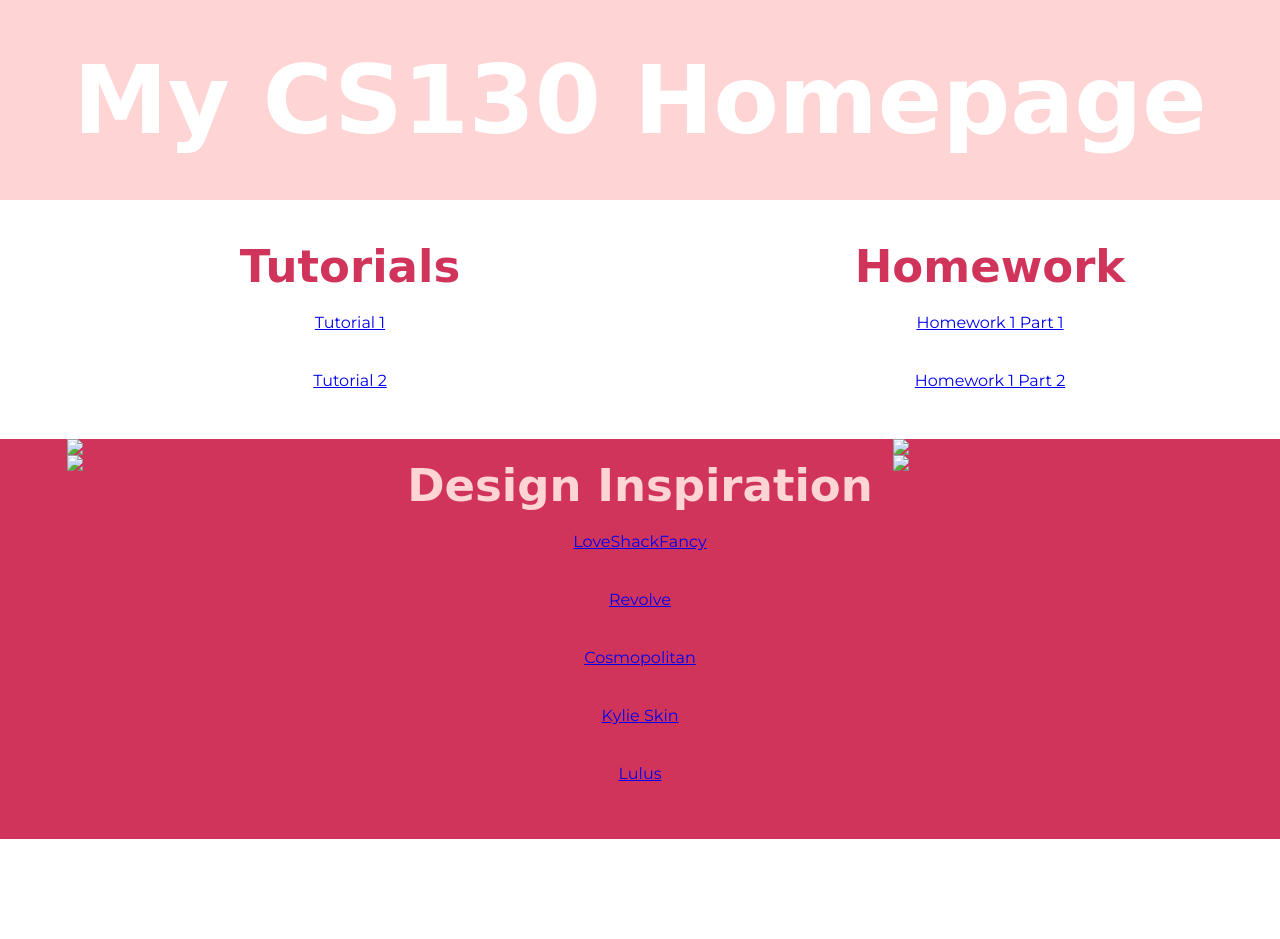
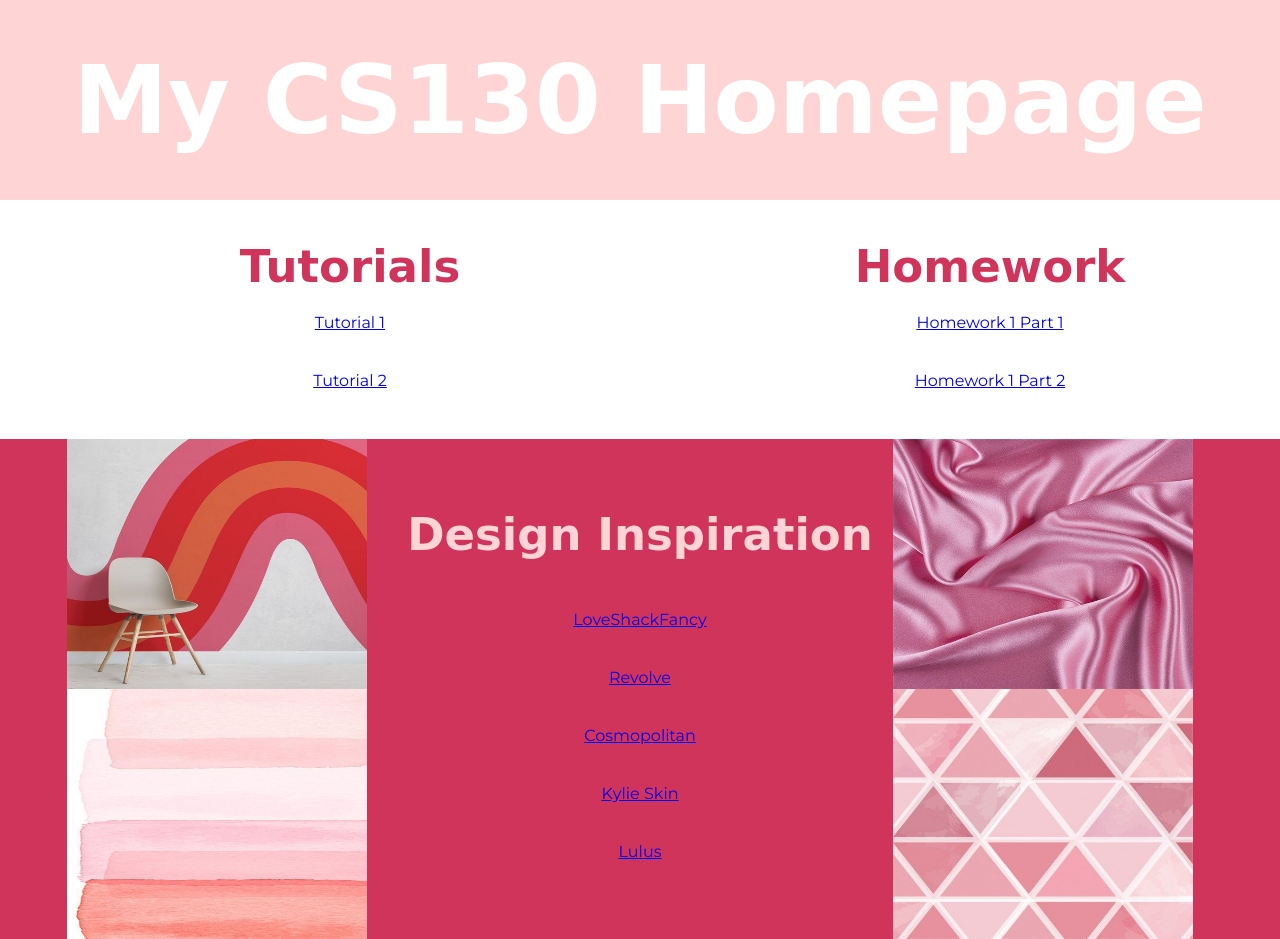
Before and after one commit to kimberlyj99/cs130-coursework, a plain HTML site: page index.html in a window 1280 px wide. Before the commit the page ends 839 px from the top, so only its background shows below. Drawn offline with Linux system fonts and the light colour scheme; a web font is replaced by a local one.

Commit message:
Submitting my Tutorial 04 files

```diff
--- a/index.html
+++ b/index.html
@@ -47,16 +47,17 @@
 
             <section class="photo-section1">
 
-                <img src="tutorial04images/inspo1">
+                <img src="tutorial04images/inspo1.jpg">
 
-                <img src="tutorial04images/inspo2">
-
+                <img src="tutorial04images/inspo3.jpg">
 
             </section>
 
             <section id="inspiration">
 
                 <h2>Design Inspiration</h2>
+
+                <br>
 
                 <a href="https://www.loveshackfancy.com">LoveShackFancy</a>
                     <br>
@@ -73,9 +74,10 @@
 
             <section class="photo-section2">
 
-                <img src="tutorial04images/inspo3">
 
-                <img src="tutorial04images/inspo4">
+                <img src="tutorial04images/inspo2.jpg">
+
+                <img src="tutorial04images/inspo4.jpg">
 
             </section>
 
--- a/style.css
+++ b/style.css
@@ -9,7 +9,7 @@ body {
     font-family: 'Montserrat', sans-serif;
     overflow-y: scroll;
     grid-template-columns: 700px auto;
-    grid-template-rows: 200px auto 400px;
+    grid-template-rows: 200px auto 500px;
     grid-template-areas:
     "title title"
     "tutorials homework"
@@ -66,7 +66,7 @@ footer {
     grid-area: inspo;
     display: flex;
     justify-content: center;
-    align-items: flex-start;
+    align-items: center;
     color: #FFD4D4;
     background-color: #D1345B;
 }
@@ -74,10 +74,20 @@ footer {
     display: flex;
     width: 25%;
     flex-direction: column;
+
+}
+
+#inspiration {
+    align-items: center;
+    justify-content: center;
 }
 
 .photo-section1 img {
     width: 100%;
+    height: 250px;
+    padding-right: 20px;
+    align-items: center;
+    justify-content: center;
 }
 
 .photo-section2 {
@@ -88,4 +98,8 @@ footer {
 
 .photo-section2 img {
     width: 100%;
+    height: 250px;
+    padding-right: 20px;
+    align-items: center;
+    justify-content: center;
 }
```
